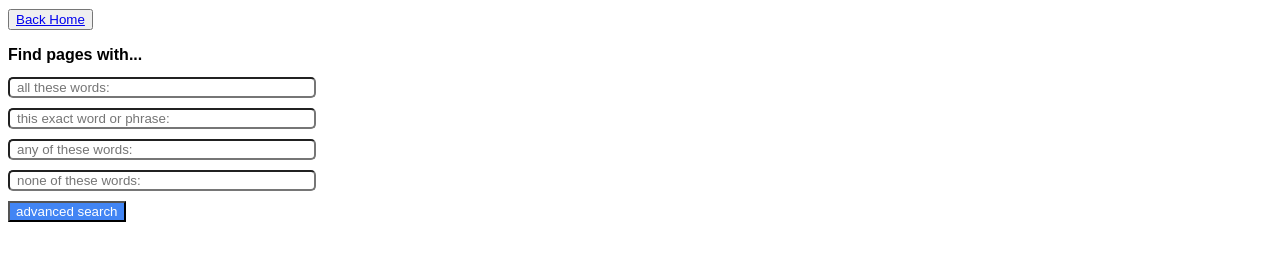
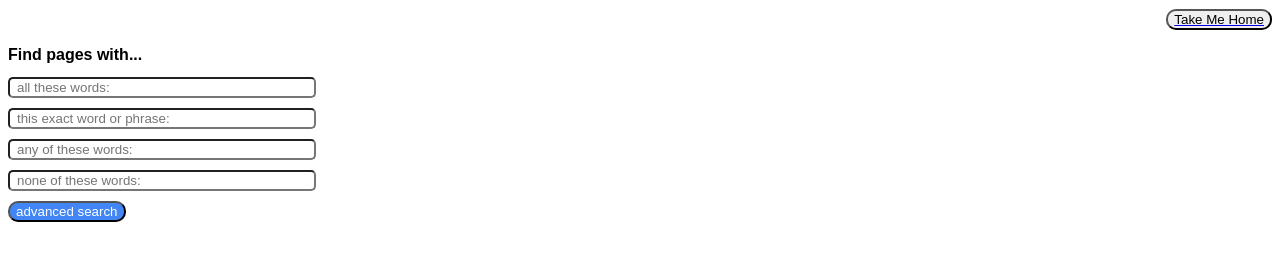
Before and after one commit to TheTimonator96/CS50_Web, a plain HTML site: page Project0/adsearch.html in a window 1280 px wide. Shown: the part 44-304 px from the top of the page. Drawn offline with Linux system fonts and the light colour scheme.

Commit message:
some stylistic changes

```diff
--- a/Project0/adsearch.html
+++ b/Project0/adsearch.html
@@ -4,8 +4,17 @@
     <head>
         <title style="color:rgb(237, 80, 80)">Advanced Search</title>
         <style>
-            button {
-
+            .border {
+                border: 2px blue dashed;
+            }
+            .mr-0 {
+                margin-right: 0;
+            }
+            .ml-auto {
+                margin-left:auto;
+            }
+            .d-block {
+                display:block;
             }
             h1 {
                 margin-top: 20px;
@@ -28,6 +37,9 @@
                 background-color: #4285F4;
                 color: white;
             }
+            input[type=button], input[type=submit] {
+                border-radius: 10px;
+            }
         </style>
     </head>
 
@@ -35,7 +47,9 @@
         <div>
             <p>
                 <h1>Advanced Search</h1>
-                <button style="text-align:right; text-decoration: none;"><a href="index.html">Back Home</a></button>
+                <a href="index.html">
+                    <input type="submit" class="d-block mr-0 ml-auto" value="Take Me Home" style="text-decoration:none">
+                 </a>
             </p>
         </div>
         <div>
```
Also changed, not shown: Project0/index.html (+9 -1 lines), Project0/isearch.html (+9 -1 lines).
